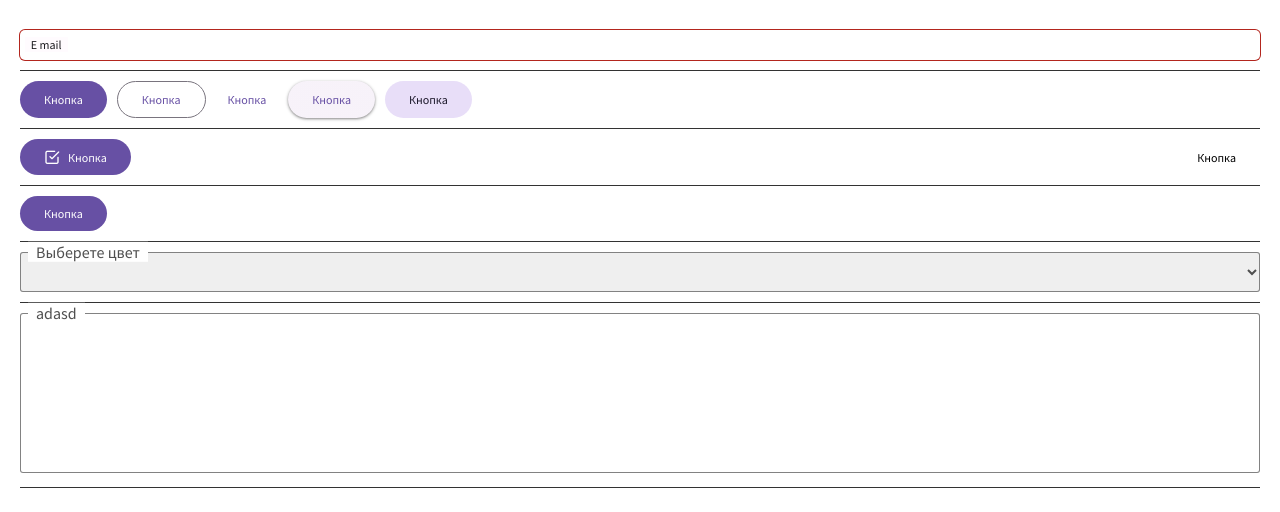
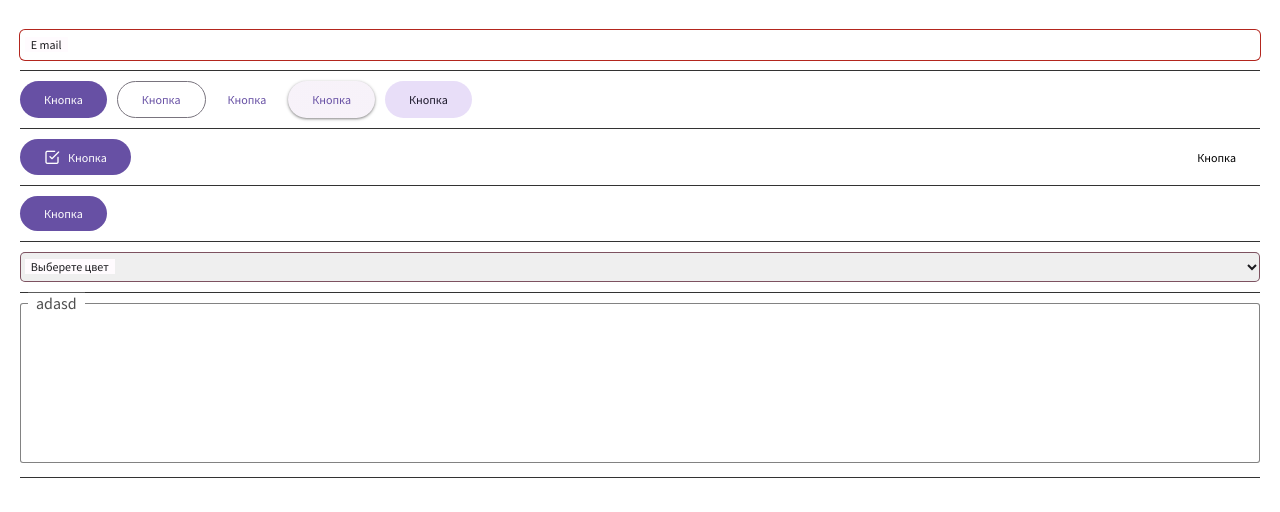
Before and after one commit to yuvmironov/yuv-components, a Vue app: page / in a window 1280 px wide. Shown: the top 512 px of the page. Built offline with nearby package versions, Linux system fonts and the light colour scheme.

Commit message:
Изменение стилизации Select

```diff
--- a/src/components/yuv-select.vue
+++ b/src/components/yuv-select.vue
@@ -1,6 +1,5 @@
 <template>
   <div class="YuvSelect">
-    <label for="id" class="YuvSelect-Label">{{ label }}</label>
     <select
       :id="id"
       class="YuvSelect-Select"
@@ -14,6 +13,7 @@
         {{ option.name }}
       </option>
     </select>
+    <label for="id" class="YuvSelect-Label">{{ label }}</label>
   </div>
 </template>
 
@@ -51,30 +51,30 @@ export default {
   position:relative
   width: 100%
   &-Label
-    position:absolute
-    font-size: var(--base--label)
-    color:var(--black-default)
-    z-index:2
-    left:.5em
-    top:.8em
-    pointer-events:none
-    background:var(--white-default)
-    transition:all 200ms ease-out
-    transform:translateY(-1.45em)
-    padding: 0 .5em
+    position absolute
+    font-size var(--label-medium)
+    color var(--on-backgroud)
+    left 0.4em
+    top 0.6em
+    pointer-events none
+    background var(--background)
+    padding 0 .5em
+    transform-origin 0 0
+    transition transform .15s ease-in-out
   &-Select
     position:relative
-    font-size: var(--base--size)
-    width: 100%;
-    height: 2.5em;
-    color:var(--black-default)
+    padding 0 12px
+    font-size  var(--label-medium)
+    width  100%
+    height  2.5em
+    color var(--on-backgroud)
     outline:none
     border: 0
-    border-radius 3px
-    box-shadow: inset 0 0 0 1px var(--black-light)
-    box-sizing: border-box
-    &__Error
-      box-shadow 0 0 0 1px var(--red-light)
-    &__Success
-      box-shadow 0 0 0 1px var(--blue-light)
+    border-radius 5px
+    box-sizing border-box
+    box-shadow inset 0 0 0 1px var(--tertiary)
+    &:focus, &:not([value=""]):valid
+      & ~ .YuvSelect-Label
+        background-color var(--background)
+        transform scale(.85) translateY(-1.05rem) translateX(.05rem)
 </style>
```
